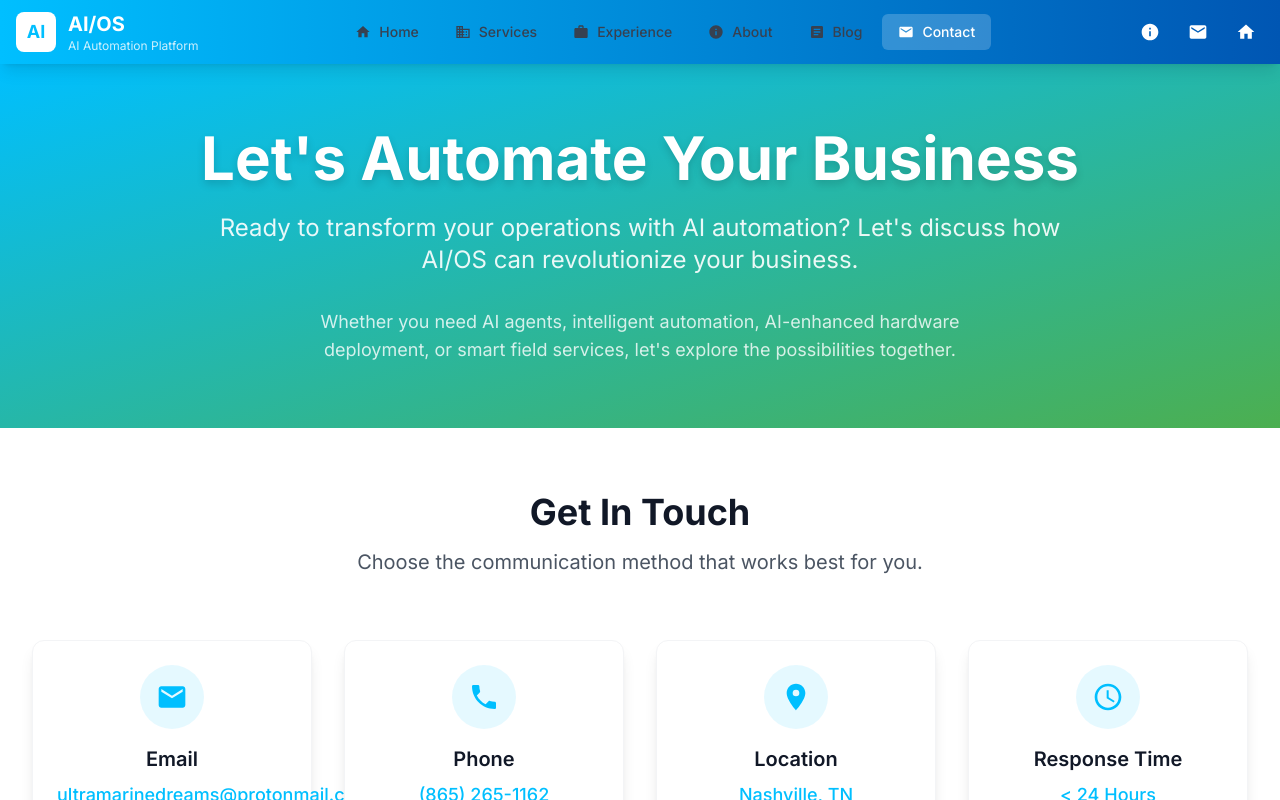
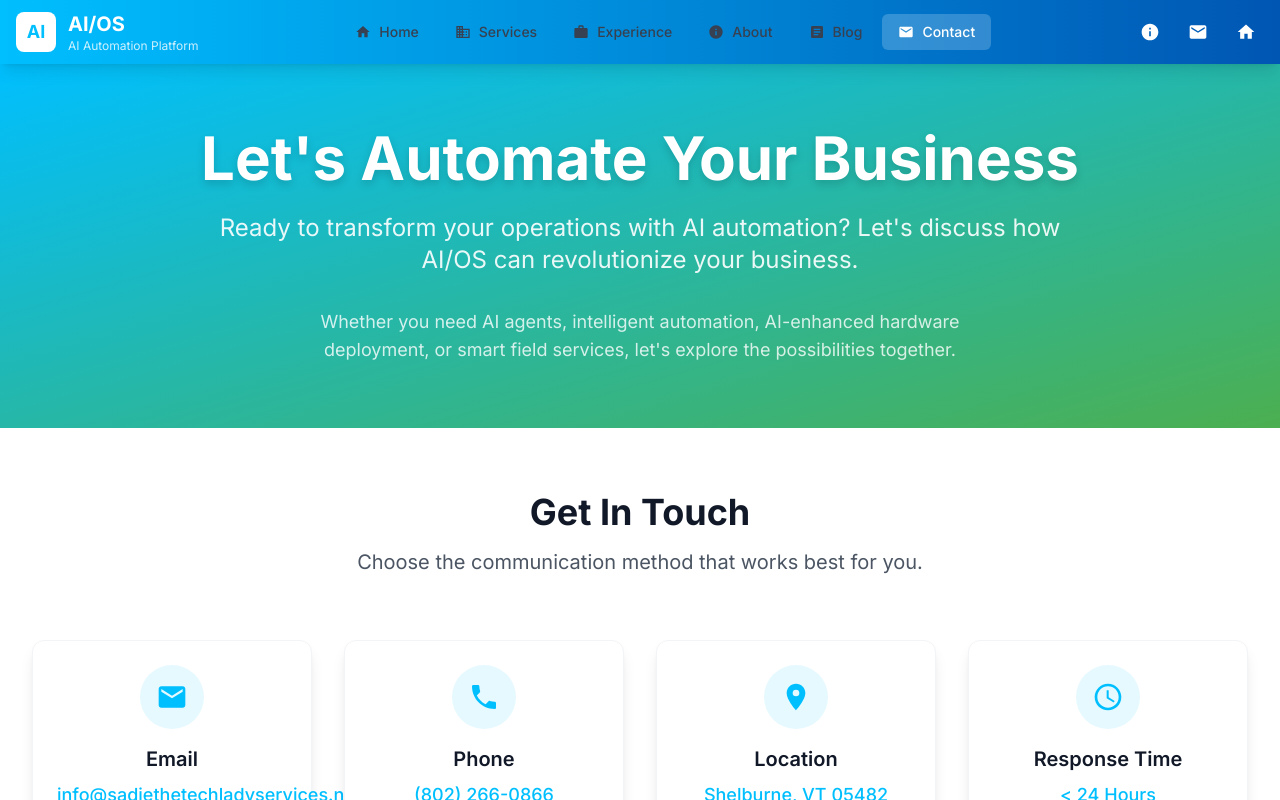
Before and after one commit to ladyblueumd/aios, a Next.js app: page /contact in a window 1280 px wide. Built offline with nearby package versions, Linux system fonts and the light colour scheme.

Commit message:
Update contact information: email, phone, and location - New email: info@sadiethetechladyservices.net, Phone: (802) 266-0866, Location: Shelburne VT 05482

```diff
--- a/src/app/about/page.tsx
+++ b/src/app/about/page.tsx
@@ -342,7 +342,7 @@ export default function AboutPage() {
                 <div className="w-16 h-16 bg-white/20 rounded-full flex items-center justify-center mx-auto mb-4">
                   <Icon name="MdLocationOn" className="w-8 h-8 text-white" />
                 </div>
-                <div className="text-lg font-semibold mb-1">Based in Nashville, TN</div>
+                <div className="text-lg font-semibold mb-1">Based in Shelburne, VT</div>
                 <div className="text-white/80">AI automation services nationwide</div>
               </div>
 
@@ -351,7 +351,7 @@ export default function AboutPage() {
                   <Icon name="MdEmail" className="w-8 h-8 text-white" />
                 </div>
                 <div className="text-lg font-semibold mb-1">Email</div>
-                <div className="text-white/80">ultramarinedreams@protonmail.com</div>
+                <div className="text-white/80">info@sadiethetechladyservices.net</div>
               </div>
 
               <div className="text-center">
@@ -359,7 +359,7 @@ export default function AboutPage() {
                   <Icon name="MdPhone" className="w-8 h-8 text-white" />
                 </div>
                 <div className="text-lg font-semibold mb-1">Phone</div>
-                <div className="text-white/80">(865) 265-1162</div>
+                <div className="text-white/80">(802) 266-0866</div>
               </div>
             </div>
 
--- a/src/app/contact/page.tsx
+++ b/src/app/contact/page.tsx
@@ -8,21 +8,21 @@ const contactMethods = [
   {
     icon: 'MdEmail',
     title: 'Email',
-    value: 'ultramarinedreams@protonmail.com',
+    value: 'info@sadiethetechladyservices.net',
     description: 'Best for detailed project discussions',
-    action: 'mailto:ultramarinedreams@protonmail.com'
+    action: 'mailto:info@sadiethetechladyservices.net'
   },
   {
     icon: 'MdPhone',
     title: 'Phone',
-    value: '(865) 265-1162',
+    value: '(802) 266-0866',
     description: 'For urgent support or quick questions',
-    action: 'tel:+18652651162'
+    action: 'tel:+18022660866'
   },
   {
     icon: 'MdLocationOn',
     title: 'Location',
-    value: 'Nashville, TN',
+    value: 'Shelburne, VT 05482',
     description: 'Serving clients nationwide',
     action: null
   },
@@ -452,10 +452,10 @@ export default function ContactPage() {
                     For urgent technical issues affecting your business operations.
                   </p>
                   <a
-                    href="tel:+18652651162"
+                    href="tel:+18022660866"
                     className="btn-primary bg-red-600 hover:bg-red-700 text-white text-center block"
                   >
-                    Call Now: (865) 265-1162
+                    Call Now: (802) 266-0866
                   </a>
                 </div>
               </div>
--- a/src/components/Footer.tsx
+++ b/src/components/Footer.tsx
@@ -63,15 +63,15 @@ const Footer = () => {
             <div className="space-y-2 text-sm text-sky-600">
               <div className="flex items-center space-x-2">
                 <MdLocationOn className="w-4 h-4" />
-                <span>Nashville, TN (Nationwide Service)</span>
+                <span>Shelburne, VT 05482 (Nationwide Service)</span>
               </div>
               <div className="flex items-center space-x-2">
                 <MdPhone className="w-4 h-4" />
-                <span>(865) 265-1162</span>
+                <span>(802) 266-0866</span>
               </div>
               <div className="flex items-center space-x-2">
                 <MdEmail className="w-4 h-4" />
-                <span>ultramarinedreams@protonmail.com</span>
+                <span>info@sadiethetechladyservices.net</span>
               </div>
             </div>
           </div>
```
